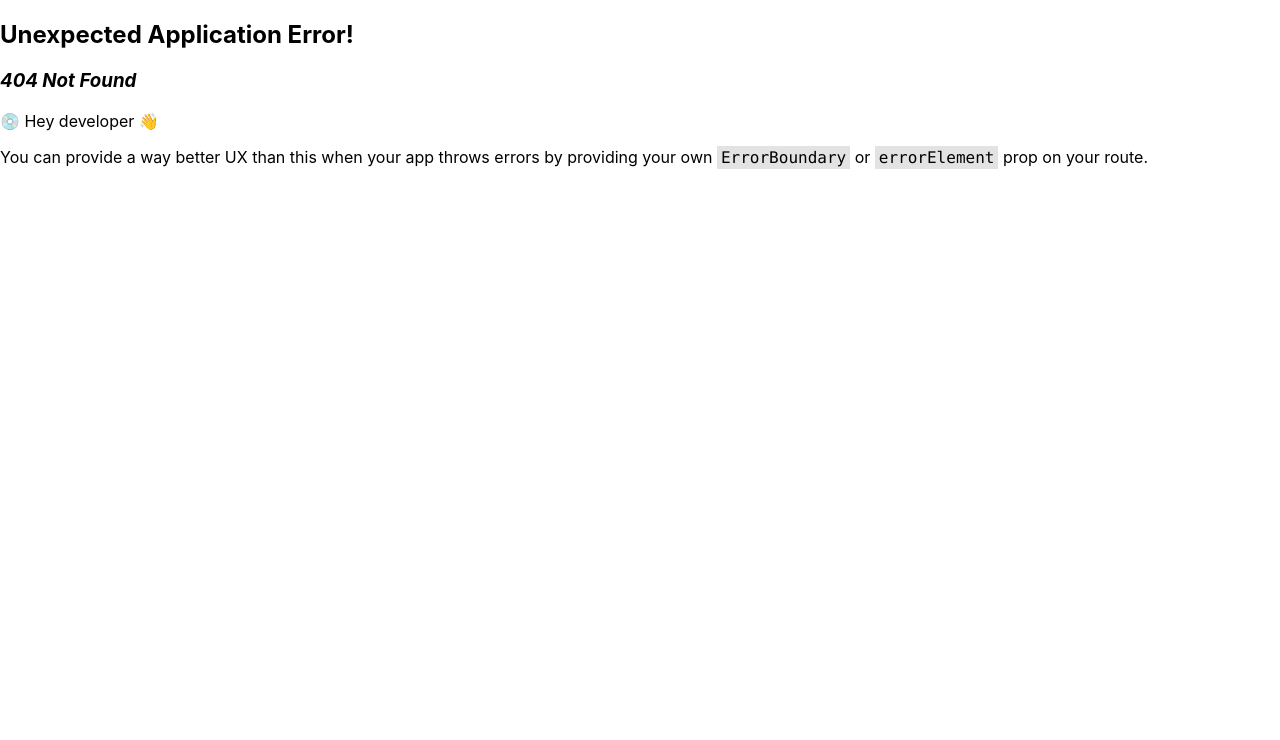
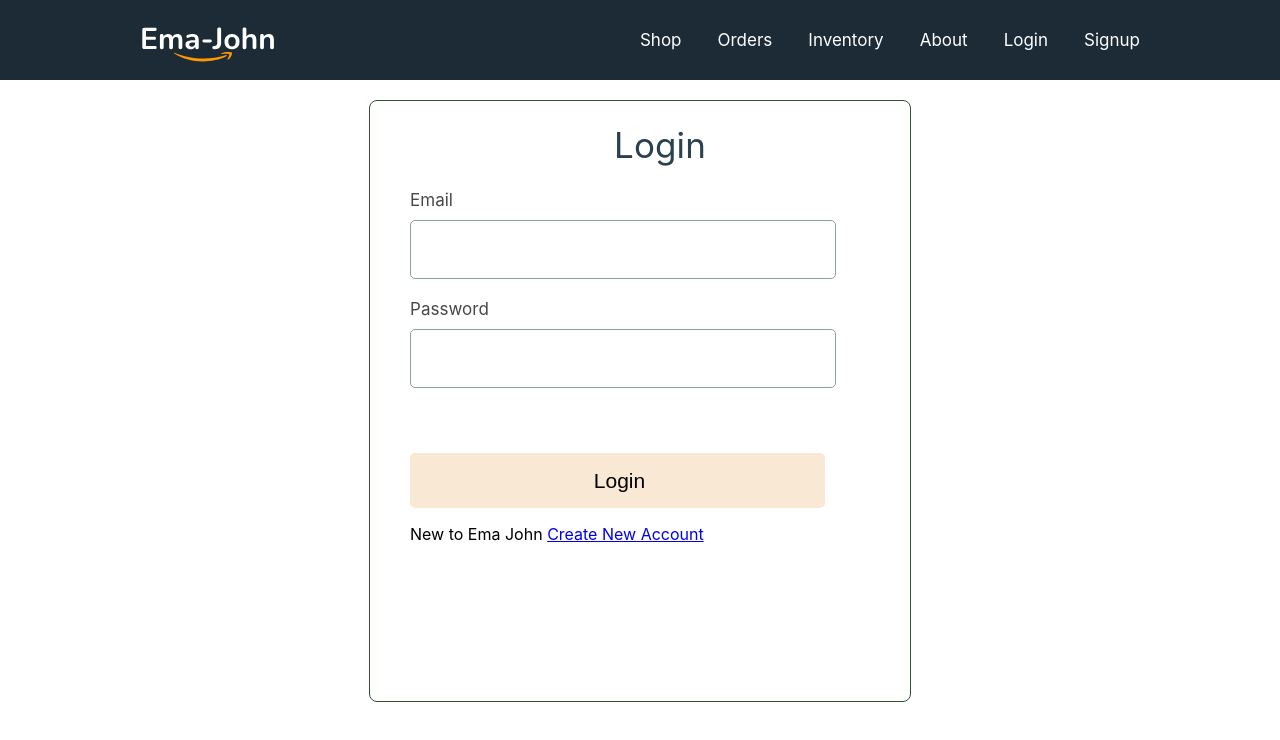
Before and after one commit to Mohammod-Ali/ema-john-simple, a React (Create React App) app: page /login in a window 1280 px wide. Before the commit this address had no page. Shown: the top 740 px of the page. Built offline with nearby package versions, Linux system fonts and the light colour scheme.

Commit message:
install firebse and create longin form

```diff
--- a/package.json
+++ b/package.json
@@ -9,6 +9,7 @@
     "@testing-library/jest-dom": "^5.16.5",
     "@testing-library/react": "^13.4.0",
     "@testing-library/user-event": "^13.5.0",
+    "firebase": "^9.12.1",
     "react": "^18.2.0",
     "react-dom": "^18.2.0",
     "react-router-dom": "^6.4.2",
--- a/src/components/Header/Header.js
+++ b/src/components/Header/Header.js
@@ -12,6 +12,8 @@ const Header = () => {
                 <Link to="/orders">Orders</Link>
                 <Link to="/inventory">Inventory</Link>
                 <Link to="/about">About</Link>
+                <Link to="/login">Login</Link>
+                <Link to="/signup">Signup</Link>
             </div>
         </nav>
 
--- /dev/null
+++ b/src/components/Login/Login.css
@@ -0,0 +1,59 @@
+.form-container{
+    width: 500px;
+    height: 600px;
+    margin: 20px auto;
+    border: 1px solid rgb(47, 83, 47);
+    border-radius: 8px;
+    padding-left: 40px;
+}
+
+.form-title{
+    font-weight: 400;
+    font-size: 35px;
+    line-height: 42px;
+    letter-spacing: 0.0025em;
+    color: #2A414F;
+    text-align: center;
+}
+
+.form-control{
+    margin-bottom: 20px;
+}
+
+.form-control label{
+    display: block;
+    font-weight: 400;
+    font-size: 17px;
+    line-height: 20px;
+    letter-spacing: 0.0015em;
+    margin-bottom: 10px;
+    color: rgb(70, 73, 72);
+}
+
+.form-control input{
+    width: 415px;
+    height: 55px;
+    border: 1px solid rgb(137, 162, 162);
+    border-radius: 5px;
+    font-size: 1.5em;
+    padding-left: 7px;
+}
+
+.btn-submit{
+    width: 415px;
+    height: 55px;
+    margin-top: 45px;
+    background-color: rgb(249, 232, 212);
+    border-radius: 5px;
+    border: none;
+    font-weight: 400;
+    font-size: 21px;
+    line-height: 25px;
+    letter-spacing: 0.0015em;
+    color: black;
+    padding-left: 10px;
+}
+
+.btn-submit:hover {
+    background-color: rgb(248, 218, 0, 0.6);
+}
--- /dev/null
+++ b/src/components/Login/Login.js
@@ -0,0 +1,25 @@
+import React from 'react';
+import { Link } from 'react-router-dom';
+import './Login.css'
+
+const Login = () => {
+    return (
+        <div className='form-container'>
+            <h1 className='form-title'>Login</h1>
+            <form >
+                <div className='form-control'>
+                    <label htmlFor='email'>Email</label>
+                    <input type="email" name="email" required/>
+                </div>
+                <div className='form-control'>
+                    <label htmlFor='password'>Password</label>
+                    <input type="password" name="password" required/>
+                </div>
+                <input className='btn-submit' type="submit" value="Login" />
+            </form>
+            <p>New to Ema John <Link to='/signup'>Create New Account</Link></p>
+        </div>
+    );
+};
+
+export default Login;
--- /dev/null
+++ b/src/components/SignUp/SignUp.js
@@ -0,0 +1,12 @@
+import React from 'react';
+import './SignUp.css'
+
+const SignUp = () => {
+    return (
+        <div>
+            this is sign up
+        </div>
+    );
+};
+
+export default SignUp;
```
Also changed, not shown: src/App.js (+10 -0 lines), src/firebase/firebase.config.js (added, +19 -0 lines), src/components/SignUp/SignUp.css (added), 2 other files (tests, documents, lock files or other folders).
